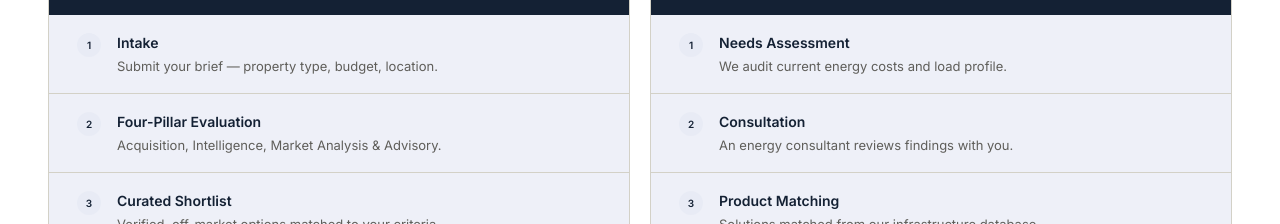
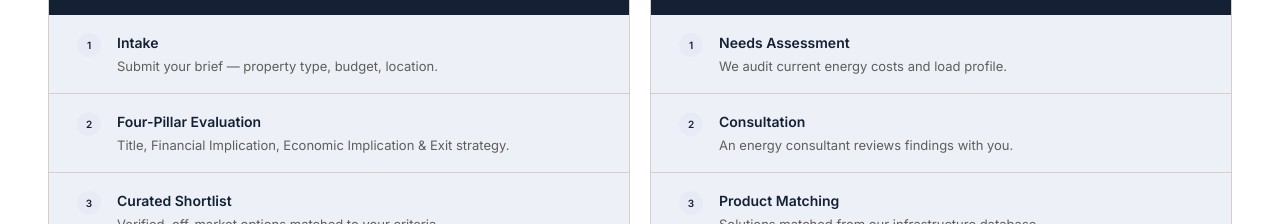
Before and after one commit to bammietop03/terralume, a Next.js app: page / in a window 1280 px wide. Shown: the part 3520-3744 px from the top of the page. Built offline with nearby package versions, Linux system fonts and the light colour scheme.

Commit message:
Improved and fixed concerns on the landing page

```diff
--- a/components/home/LifecycleSection.tsx
+++ b/components/home/LifecycleSection.tsx
@@ -9,7 +9,8 @@ const reSteps = [
   },
   {
     label: "Four-Pillar Evaluation",
-    detail: "Acquisition, Intelligence, Market Analysis & Advisory.",
+    detail:
+      "Title, Financial Implication, Economic Implication & Exit strategy.",
   },
   {
     label: "Curated Shortlist",
```
